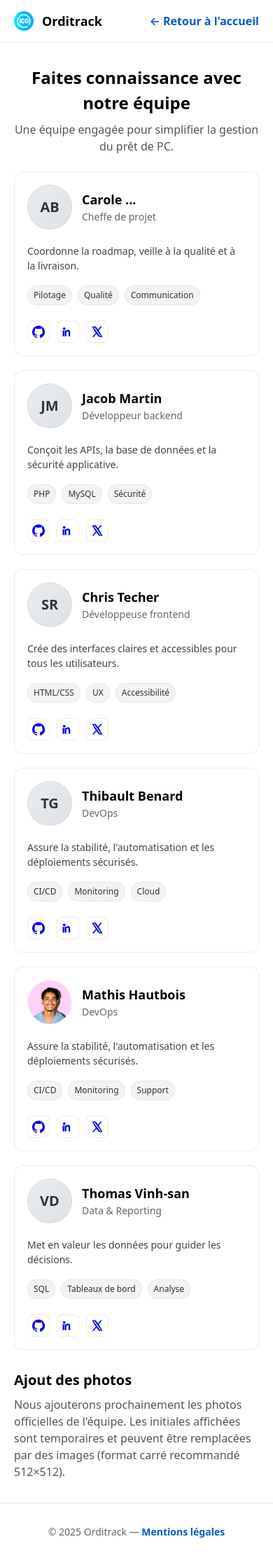
After one commit to JM97400/Orditrack, a PHP site: page /presentation.php in a window 390 px wide. The commit adds this page. Shown: the whole page at 70% size. Run offline with PHP 8.4, Linux system fonts and the light colour scheme; a stand-in replaces the project's code that opens the database connection.

Commit message:
Ajout de la page de présentation de l'équipe avec un design responsive et intégration des profils des membres. Création d'un workflow de déploiement pour automatiser la mise en production sur un serveur Debian. Ajout d'une image pour un membre de l'équipe.

```diff
--- a/Orditrack/index.php
+++ b/Orditrack/index.php
@@ -53,6 +53,8 @@ if ($_SERVER["REQUEST_METHOD"] == "POST" && isset($_POST['user_id'], $_POST['pc_
 
     <!-- Liens pour accéder aux pages de connexion -->
     <div class="button-container-admin">
+        <a href="presentation.php">Notre équipe</a>
+        <span> </span>
         <a href="login.php?role=admin">Admin</a>
     </div>
 </header>
--- /dev/null
+++ b/Orditrack/presentation.php
@@ -0,0 +1,237 @@
+<!DOCTYPE html>
+<html lang="fr">
+<head>
+    <meta charset="UTF-8">
+    <meta name="viewport" content="width=device-width, initial-scale=1.0">
+    <title>Notre équipe - Orditrack</title>
+    <style>
+        :root { color-scheme: light dark; }
+        * { box-sizing: border-box; }
+        body { margin: 0; font-family: system-ui, -apple-system, Segoe UI, Roboto, Arial, sans-serif; line-height: 1.5; }
+        header, footer { padding: 16px 20px; }
+        header { border-bottom: 1px solid rgba(0,0,0,0.1); display: flex; align-items: center; justify-content: space-between; }
+        .brand { display: flex; align-items: center; gap: 12px; font-weight: 700; font-size: 18px; }
+        .brand img { height: 28px; width: 28px; }
+        .back-link { text-decoration: none; color: #0a58ca; font-weight: 600; }
+        .back-link:hover { text-decoration: underline; }
+
+        .hero { padding: 32px 20px 8px; text-align: center; }
+        .hero h1 { margin: 0 0 8px; font-size: clamp(24px, 4vw, 34px); }
+        .hero p { margin: 0; color: #555; }
+
+        .container { max-width: 1080px; margin: 0 auto; padding: 16px 20px 32px; }
+        .team-grid { display: grid; grid-template-columns: repeat(1, minmax(0,1fr)); gap: 20px; }
+        @media (min-width: 560px) { .team-grid { grid-template-columns: repeat(2, minmax(0,1fr)); } }
+        @media (min-width: 900px) { .team-grid { grid-template-columns: repeat(3, minmax(0,1fr)); } }
+
+        .card { background: rgba(255,255,255,0.7); border: 1px solid rgba(0,0,0,0.08); border-radius: 12px; padding: 18px; display: flex; flex-direction: column; gap: 12px; backdrop-filter: blur(4px); }
+        .card:hover { box-shadow: 0 4px 18px rgba(0,0,0,0.08); }
+        .member { display: flex; align-items: center; gap: 14px; }
+        .avatar { height: 64px; width: 64px; border-radius: 999px; background: linear-gradient(135deg, #e9ecef, #dee2e6); display: grid; place-items: center; color: #333; font-weight: 700; font-size: 20px; border: 1px solid rgba(0,0,0,0.06); }
+        .avatar[data-initials]::after { content: attr(data-initials); }
+        .avatar-img { height: 64px; width: 64px; border-radius: 999px; object-fit: cover; border: 1px solid rgba(0,0,0,0.06); }
+        .name { margin: 0; font-size: 18px; font-weight: 700; }
+        .role { margin: 0; color: #666; font-size: 14px; }
+        .bio { margin: 8px 0 0; color: #444; font-size: 14px; }
+        .tags { display: flex; flex-wrap: wrap; gap: 8px; margin-top: 6px; }
+        .tag { font-size: 12px; padding: 4px 8px; border-radius: 999px; background: #f1f3f5; color: #333; border: 1px solid rgba(0,0,0,0.06); }
+
+        footer { border-top: 1px solid rgba(0,0,0,0.1); text-align: center; color: #666; font-size: 14px; }
+
+        /* Réseaux sociaux */
+        .socials { display: flex; gap: 10px; margin-top: 10px; }
+        .social-link { width: 32px; height: 32px; display: grid; place-items: center; border-radius: 8px; border: 1px solid rgba(0,0,0,0.08); background: #fff; text-decoration: none; }
+        .social-link svg { width: 18px; height: 18px; }
+        .social-link:hover { box-shadow: 0 2px 10px rgba(0,0,0,0.08); }
+    </style>
+</head>
+<body>
+    <header>
+        <div class="brand">
+            <img src="img/ico.png" alt="Orditrack">
+            <span>Orditrack</span>
+        </div>
+        <a class="back-link" href="index.php">← Retour à l'accueil</a>
+    </header>
+
+    <section class="hero">
+        <h1>Faites connaissance avec notre équipe</h1>
+        <p>Une équipe engagée pour simplifier la gestion du prêt de PC.</p>
+    </section>
+
+    <main class="container">
+        <div class="team-grid">
+            <article class="card">
+                <div class="member">
+                    <div class="avatar" data-initials="AB" aria-label="Avatar AB"></div>
+                    <div>
+                        <h3 class="name">Carole ...</h3>
+                        <p class="role">Cheffe de projet</p>
+                    </div>
+                </div>
+                <p class="bio">Coordonne la roadmap, veille à la qualité et à la livraison.</p>
+                <div class="tags">
+                    <span class="tag">Pilotage</span>
+                    <span class="tag">Qualité</span>
+                    <span class="tag">Communication</span>
+                </div>
+                <div class="socials">
+                    <a class="social-link" href="https://github.com/" target="_blank" rel="noopener" aria-label="GitHub">
+                        <svg viewBox="0 0 24 24" fill="currentColor" aria-hidden="true"><path d="M12 .5a12 12 0 0 0-3.79 23.39c.6.11.82-.26.82-.58v-2.02c-3.34.73-4.04-1.61-4.04-1.61-.55-1.4-1.35-1.77-1.35-1.77-1.1-.75.08-.74.08-.74 1.22.09 1.86 1.25 1.86 1.25 1.08 1.85 2.83 1.32 3.52 1.01.11-.78.42-1.32.76-1.63-2.66-.3-5.46-1.33-5.46-5.9 0-1.3.47-2.36 1.24-3.19-.13-.3-.54-1.52.12-3.16 0 0 1.01-.32 3.3 1.22a11.5 11.5 0 0 1 6 0c2.29-1.54 3.3-1.22 3.3-1.22.66 1.64.25 2.86.12 3.16.77.83 1.24 1.89 1.24 3.19 0 4.58-2.8 5.6-5.48 5.9.43.37.81 1.1.81 2.22v3.29c0 .32.21.7.82.58A12 12 0 0 0 12 .5Z"/></svg>
+                    </a>
+                    <a class="social-link" href="https://www.linkedin.com/" target="_blank" rel="noopener" aria-label="LinkedIn">
+                        <svg viewBox="0 0 24 24" fill="currentColor" aria-hidden="true"><path d="M4.98 3.5a2.5 2.5 0 1 1 0 5.001 2.5 2.5 0 0 1 0-5Zm.02 6H2v11h3V9.5Zm4 0H6v11h3v-6.1c0-1.62.3-3.19 2.32-3.19 1.99 0 2.01 1.86 2.01 3.29V20.5h3v-6.65c0-3.2-.69-5.67-4.42-5.67-1.79 0-2.99.98-3.49 1.9h-.05V9.5Z"/></svg>
+                    </a>
+                    <a class="social-link" href="https://x.com/" target="_blank" rel="noopener" aria-label="X">
+                        <svg viewBox="0 0 24 24" fill="currentColor" aria-hidden="true"><path d="M18.2 2H21l-6.39 7.3L22 22h-6.8l-4.8-6.2L5 22H2.2l6.84-7.82L2 2h6.97l4.33 5.7L18.2 2Zm-1.2 18h1.88L7.08 4H5.14L17 20Z"/></svg>
+                    </a>
+                </div>
+            </article>
+
+            <article class="card">
+                <div class="member">
+                    <div class="avatar" data-initials="JM" aria-label="Avatar JM"></div>
+                    <div>
+                        <h3 class="name">Jacob Martin</h3>
+                        <p class="role">Développeur backend</p>
+                    </div>
+                </div>
+                <p class="bio">Conçoit les APIs, la base de données et la sécurité applicative.</p>
+                <div class="tags">
+                    <span class="tag">PHP</span>
+                    <span class="tag">MySQL</span>
+                    <span class="tag">Sécurité</span>
+                </div>
+                <div class="socials">
+                    <a class="social-link" href="https://github.com/" target="_blank" rel="noopener" aria-label="GitHub">
+                        <svg viewBox="0 0 24 24" fill="currentColor" aria-hidden="true"><path d="M12 .5a12 12 0 0 0-3.79 23.39c.6.11.82-.26.82-.58v-2.02c-3.34.73-4.04-1.61-4.04-1.61-.55-1.4-1.35-1.77-1.35-1.77-1.1-.75.08-.74.08-.74 1.22.09 1.86 1.25 1.86 1.25 1.08 1.85 2.83 1.32 3.52 1.01.11-.78.42-1.32.76-1.63-2.66-.3-5.46-1.33-5.46-5.9 0-1.3.47-2.36 1.24-3.19-.13-.3-.54-1.52.12-3.16 0 0 1.01-.32 3.3 1.22a11.5 11.5 0 0 1 6 0c2.29-1.54 3.3-1.22 3.3-1.22.66 1.64.25 2.86.12 3.16.77.83 1.24 1.89 1.24 3.19 0 4.58-2.8 5.6-5.48 5.9.43.37.81 1.1.81 2.22v3.29c0 .32.21.7.82.58A12 12 0 0 0 12 .5Z"/></svg>
+                    </a>
+                    <a class="social-link" href="https://www.linkedin.com/" target="_blank" rel="noopener" aria-label="LinkedIn">
+                        <svg viewBox="0 0 24 24" fill="currentColor" aria-hidden="true"><path d="M4.98 3.5a2.5 2.5 0 1 1 0 5.001 2.5 2.5 0 0 1 0-5Zm.02 6H2v11h3V9.5Zm4 0H6v11h3v-6.1c0-1.62.3-3.19 2.32-3.19 1.99 0 2.01 1.86 2.01 3.29V20.5h3v-6.65c0-3.2-.69-5.67-4.42-5.67-1.79 0-2.99.98-3.49 1.9h-.05V9.5Z"/></svg>
+                    </a>
+                    <a class="social-link" href="https://x.com/" target="_blank" rel="noopener" aria-label="X">
+                        <svg viewBox="0 0 24 24" fill="currentColor" aria-hidden="true"><path d="M18.2 2H21l-6.39 7.3L22 22h-6.8l-4.8-6.2L5 22H2.2l6.84-7.82L2 2h6.97l4.33 5.7L18.2 2Zm-1.2 18h1.88L7.08 4H5.14L17 20Z"/></svg>
+                    </a>
+                </div>
+            </article>
+
+            <article class="card">
+                <div class="member">
+                    <div class="avatar" data-initials="SR" aria-label="Avatar SR"></div>
+                    <div>
+                        <h3 class="name">Chris Techer</h3>
+                        <p class="role">Développeuse frontend</p>
+                    </div>
+                </div>
+                <p class="bio">Crée des interfaces claires et accessibles pour tous les utilisateurs.</p>
+                <div class="tags">
+                    <span class="tag">HTML/CSS</span>
+                    <span class="tag">UX</span>
+                    <span class="tag">Accessibilité</span>
+                </div>
+                <div class="socials">
+                    <a class="social-link" href="https://github.com/" target="_blank" rel="noopener" aria-label="GitHub">
+                        <svg viewBox="0 0 24 24" fill="currentColor" aria-hidden="true"><path d="M12 .5a12 12 0 0 0-3.79 23.39c.6.11.82-.26.82-.58v-2.02c-3.34.73-4.04-1.61-4.04-1.61-.55-1.4-1.35-1.77-1.35-1.77-1.1-.75.08-.74.08-.74 1.22.09 1.86 1.25 1.86 1.25 1.08 1.85 2.83 1.32 3.52 1.01.11-.78.42-1.32.76-1.63-2.66-.3-5.46-1.33-5.46-5.9 0-1.3.47-2.36 1.24-3.19-.13-.3-.54-1.52.12-3.16 0 0 1.01-.32 3.3 1.22a11.5 11.5 0 0 1 6 0c2.29-1.54 3.3-1.22 3.3-1.22.66 1.64.25 2.86.12 3.16.77.83 1.24 1.89 1.24 3.19 0 4.58-2.8 5.6-5.48 5.9.43.37.81 1.1.81 2.22v3.29c0 .32.21.7.82.58A12 12 0 0 0 12 .5Z"/></svg>
+                    </a>
+                    <a class="social-link" href="https://www.linkedin.com/" target="_blank" rel="noopener" aria-label="LinkedIn">
+                        <svg viewBox="0 0 24 24" fill="currentColor" aria-hidden="true"><path d="M4.98 3.5a2.5 2.5 0 1 1 0 5.001 2.5 2.5 0 0 1 0-5Zm.02 6H2v11h3V9.5Zm4 0H6v11h3v-6.1c0-1.62.3-3.19 2.32-3.19 1.99 0 2.01 1.86 2.01 3.29V20.5h3v-6.65c0-3.2-.69-5.67-4.42-5.67-1.79 0-2.99.98-3.49 1.9h-.05V9.5Z"/></svg>
+                    </a>
+                    <a class="social-link" href="https://x.com/" target="_blank" rel="noopener" aria-label="X">
+                        <svg viewBox="0 0 24 24" fill="currentColor" aria-hidden="true"><path d="M18.2 2H21l-6.39 7.3L22 22h-6.8l-4.8-6.2L5 22H2.2l6.84-7.82L2 2h6.97l4.33 5.7L18.2 2Zm-1.2 18h1.88L7.08 4H5.14L17 20Z"/></svg>
+                    </a>
+                </div>
+            </article>
+
+            <article class="card">
+                <div class="member">
+                    <div class="avatar" data-initials="TG" aria-label="Avatar TG"></div>
+                    <div>
+                        <h3 class="name">Thibault Benard</h3>
+                        <p class="role">DevOps</p>
+                    </div>
+                </div>
+                <p class="bio">Assure la stabilité, l'automatisation et les déploiements sécurisés.</p>
+                <div class="tags">
+                    <span class="tag">CI/CD</span>
+                    <span class="tag">Monitoring</span>
+                    <span class="tag">Cloud</span>
+                </div>
+                <div class="socials">
+                    <a class="social-link" href="https://github.com/" target="_blank" rel="noopener" aria-label="GitHub">
+                        <svg viewBox="0 0 24 24" fill="currentColor" aria-hidden="true"><path d="M12 .5a12 12 0 0 0-3.79 23.39c.6.11.82-.26.82-.58v-2.02c-3.34.73-4.04-1.61-4.04-1.61-.55-1.4-1.35-1.77-1.35-1.77-1.1-.75.08-.74.08-.74 1.22.09 1.86 1.25 1.86 1.25 1.08 1.85 2.83 1.32 3.52 1.01.11-.78.42-1.32.76-1.63-2.66-.3-5.46-1.33-5.46-5.9 0-1.3.47-2.36 1.24-3.19-.13-.3-.54-1.52.12-3.16 0 0 1.01-.32 3.3 1.22a11.5 11.5 0 0 1 6 0c2.29-1.54 3.3-1.22 3.3-1.22.66 1.64.25 2.86.12 3.16.77.83 1.24 1.89 1.24 3.19 0 4.58-2.8 5.6-5.48 5.9.43.37.81 1.1.81 2.22v3.29c0 .32.21.7.82.58A12 12 0 0 0 12 .5Z"/></svg>
+                    </a>
+                    <a class="social-link" href="https://www.linkedin.com/" target="_blank" rel="noopener" aria-label="LinkedIn">
+                        <svg viewBox="0 0 24 24" fill="currentColor" aria-hidden="true"><path d="M4.98 3.5a2.5 2.5 0 1 1 0 5.001 2.5 2.5 0 0 1 0-5Zm.02 6H2v11h3V9.5Zm4 0H6v11h3v-6.1c0-1.62.3-3.19 2.32-3.19 1.99 0 2.01 1.86 2.01 3.29V20.5h3v-6.65c0-3.2-.69-5.67-4.42-5.67-1.79 0-2.99.98-3.49 1.9h-.05V9.5Z"/></svg>
+                    </a>
+                    <a class="social-link" href="https://x.com/" target="_blank" rel="noopener" aria-label="X">
+                        <svg viewBox="0 0 24 24" fill="currentColor" aria-hidden="true"><path d="M18.2 2H21l-6.39 7.3L22 22h-6.8l-4.8-6.2L5 22H2.2l6.84-7.82L2 2h6.97l4.33 5.7L18.2 2Zm-1.2 18h1.88L7.08 4H5.14L17 20Z"/></svg>
+                    </a>
+                </div>
+            </article>
+
+            <article class="card">
+                <div class="member">
+                    <img class="avatar-img" src="img/mathis.JPG" alt="Clara Lefevre">
+                    <div>
+                        <h3 class="name">Mathis Hautbois</h3>
+                        <p class="role">DevOps</p>
+                    </div>
+                </div>
+                <p class="bio">Assure la stabilité, l'automatisation et les déploiements sécurisés.</p>
+                <div class="tags">
+                    <span class="tag">CI/CD</span>
+                    <span class="tag">Monitoring</span>
+                    <span class="tag">Support</span>
+                </div>
+                <div class="socials">
+                    <a class="social-link" href="https://github.com/" target="_blank" rel="noopener" aria-label="GitHub">
+                        <svg viewBox="0 0 24 24" fill="currentColor" aria-hidden="true"><path d="M12 .5a12 12 0 0 0-3.79 23.39c.6.11.82-.26.82-.58v-2.02c-3.34.73-4.04-1.61-4.04-1.61-.55-1.4-1.35-1.77-1.35-1.77-1.1-.75.08-.74.08-.74 1.22.09 1.86 1.25 1.86 1.25 1.08 1.85 2.83 1.32 3.52 1.01.11-.78.42-1.32.76-1.63-2.66-.3-5.46-1.33-5.46-5.9 0-1.3.47-2.36 1.24-3.19-.13-.3-.54-1.52.12-3.16 0 0 1.01-.32 3.3 1.22a11.5 11.5 0 0 1 6 0c2.29-1.54 3.3-1.22 3.3-1.22.66 1.64.25 2.86.12 3.16.77.83 1.24 1.89 1.24 3.19 0 4.58-2.8 5.6-5.48 5.9.43.37.81 1.1.81 2.22v3.29c0 .32.21.7.82.58A12 12 0 0 0 12 .5Z"/></svg>
+                    </a>
+                    <a class="social-link" href="https://www.linkedin.com/" target="_blank" rel="noopener" aria-label="LinkedIn">
+                        <svg viewBox="0 0 24 24" fill="currentColor" aria-hidden="true"><path d="M4.98 3.5a2.5 2.5 0 1 1 0 5.001 2.5 2.5 0 0 1 0-5Zm.02 6H2v11h3V9.5Zm4 0H6v11h3v-6.1c0-1.62.3-3.19 2.32-3.19 1.99 0 2.01 1.86 2.01 3.29V20.5h3v-6.65c0-3.2-.69-5.67-4.42-5.67-1.79 0-2.99.98-3.49 1.9h-.05V9.5Z"/></svg>
+                    </a>
+                    <a class="social-link" href="https://x.com/" target="_blank" rel="noopener" aria-label="X">
+                        <svg viewBox="0 0 24 24" fill="currentColor" aria-hidden="true"><path d="M18.2 2H21l-6.39 7.3L22 22h-6.8l-4.8-6.2L5 22H2.2l6.84-7.82L2 2h6.97l4.33 5.7L18.2 2Zm-1.2 18h1.88L7.08 4H5.14L17 20Z"/></svg>
+                    </a>
+                </div>
+            </article>
+
+            <article class="card">
+                <div class="member">
+                    <div class="avatar" data-initials="VD" aria-label="Avatar VD"></div>
+                    <div>
+                        <h3 class="name">Thomas Vinh-san</h3>
+                        <p class="role">Data & Reporting</p>
+                    </div>
+                </div>
+                <p class="bio">Met en valeur les données pour guider les décisions.</p>
+                <div class="tags">
+                    <span class="tag">SQL</span>
+                    <span class="tag">Tableaux de bord</span>
+                    <span class="tag">Analyse</span>
+                </div>
+                <div class="socials">
+                    <a class="social-link" href="https://github.com/" target="_blank" rel="noopener" aria-label="GitHub">
+                        <svg viewBox="0 0 24 24" fill="currentColor" aria-hidden="true"><path d="M12 .5a12 12 0 0 0-3.79 23.39c.6.11.82-.26.82-.58v-2.02c-3.34.73-4.04-1.61-4.04-1.61-.55-1.4-1.35-1.77-1.35-1.77-1.1-.75.08-.74.08-.74 1.22.09 1.86 1.25 1.86 1.25 1.08 1.85 2.83 1.32 3.52 1.01.11-.78.42-1.32.76-1.63-2.66-.3-5.46-1.33-5.46-5.9 0-1.3.47-2.36 1.24-3.19-.13-.3-.54-1.52.12-3.16 0 0 1.01-.32 3.3 1.22a11.5 11.5 0 0 1 6 0c2.29-1.54 3.3-1.22 3.3-1.22.66 1.64.25 2.86.12 3.16.77.83 1.24 1.89 1.24 3.19 0 4.58-2.8 5.6-5.48 5.9.43.37.81 1.1.81 2.22v3.29c0 .32.21.7.82.58A12 12 0 0 0 12 .5Z"/></svg>
+                    </a>
+                    <a class="social-link" href="https://www.linkedin.com/" target="_blank" rel="noopener" aria-label="LinkedIn">
+                        <svg viewBox="0 0 24 24" fill="currentColor" aria-hidden="true"><path d="M4.98 3.5a2.5 2.5 0 1 1 0 5.001 2.5 2.5 0 0 1 0-5Zm.02 6H2v11h3V9.5Zm4 0H6v11h3v-6.1c0-1.62.3-3.19 2.32-3.19 1.99 0 2.01 1.86 2.01 3.29V20.5h3v-6.65c0-3.2-.69-5.67-4.42-5.67-1.79 0-2.99.98-3.49 1.9h-.05V9.5Z"/></svg>
+                    </a>
+                    <a class="social-link" href="https://x.com/" target="_blank" rel="noopener" aria-label="X">
+                        <svg viewBox="0 0 24 24" fill="currentColor" aria-hidden="true"><path d="M18.2 2H21l-6.39 7.3L22 22h-6.8l-4.8-6.2L5 22H2.2l6.84-7.82L2 2h6.97l4.33 5.7L18.2 2Zm-1.2 18h1.88L7.08 4H5.14L17 20Z"/></svg>
+                    </a>
+                </div>
+            </article>
+        </div>
+
+        <section style="margin-top:28px;">
+            <h2 style="margin:0 0 8px; font-size: 20px;">Ajout des photos</h2>
+            <p style="margin:0; color:#555;">Nous ajouterons prochainement les photos officielles de l'équipe. Les initiales affichées sont temporaires et peuvent être remplacées par des images (format carré recommandé 512×512).</p>
+        </section>
+    </main>
+
+    <footer>
+        <p>© <?php echo date('Y'); ?> Orditrack — <a class="back-link" href="rgpd.php">Mentions légales</a></p>
+    </footer>
+</body>
+</html>
```
Also changed, not shown: Orditrack/.github/workflows/deploy.yml (added), Orditrack/img/mathis.JPG (added).
